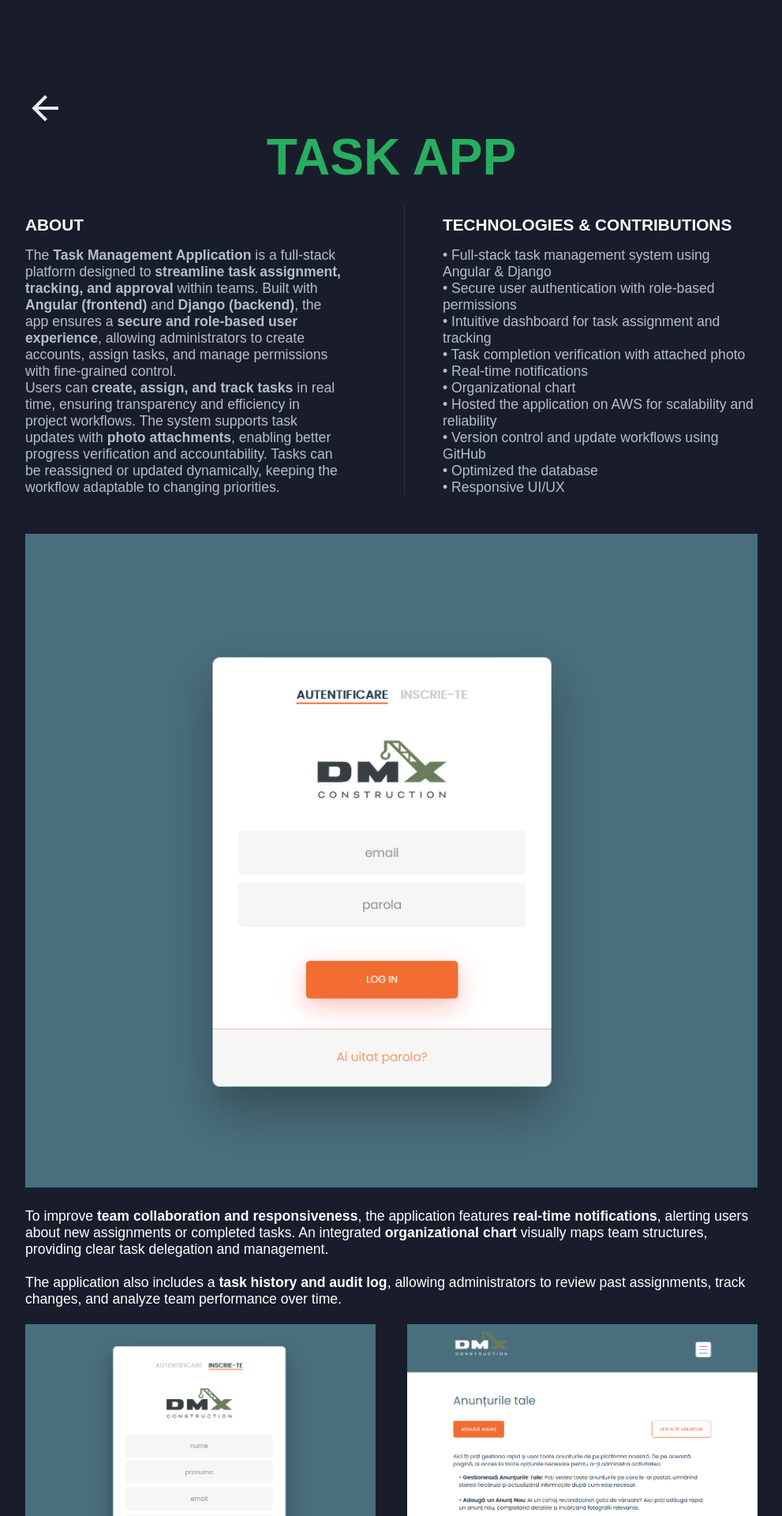
After one commit to OvidiuTim/flask-portfolio, a Flask app: page /project/taskapp in a window 1280 px wide. The commit adds this page. Shown: the top 1920 px of the page at 79% size, without its empty margins (144-1135 px from the left). Run offline with Flask 3, Linux system fonts and the light colour scheme; some libraries are stand-ins or nearby versions.

Commit message:
portfolio flask
portfolio flask

```diff
--- a/main.py
+++ b/main.py
@@ -4,18 +4,6 @@ import smtplib
 import requests
 
 
-'''
-Red underlines? Install the required packages first:
-Open the Terminal in PyCharm (bottom left).
-
-On Windows type:
-python -m pip install -r requirements.txt
-
-On MacOS type:
-pip3 install -r requirements.txt
-
-This will install the packages from requirements.txt for this project.
-'''
 
 app = Flask(__name__)
 
@@ -58,10 +46,18 @@ def thelake():
     return render_template("thelakehome.html")
 
 
+@app.route("/project/formwork")
+def formwork():
+    return render_template("formwork.html")
 
 
+@app.route("/project/inventory")
+def inventory():
+    return render_template("inventory.html")
 
-
+@app.route("/project/taskapp")
+def taskapp():
+    return render_template("taskapp.html")
 
 
 
--- /dev/null
+++ b/templates/taskapp.html
@@ -0,0 +1,112 @@
+<!DOCTYPE html>
+<html lang="en">
+<head>
+    <meta charset="UTF-8">
+    <meta http-equiv="X-UA-Compatible" content="IE=edge">
+    <meta name="viewport" content="width=device-width, initial-scale=1.0">
+    <title>Portfolio</title>
+    <link rel="stylesheet" href="../static/styles/styles.css">
+    <link rel="preconnect" href="https://fonts.googleapis.com">
+    <link rel="preconnect" href="https://fonts.gstatic.com" crossorigin>
+    <link rel="stylesheet" href="https://cdnjs.cloudflare.com/ajax/libs/font-awesome/5.15.4/css/all.min.css" integrity="sha512-1ycn6IcaQQ40/MKBW2W4Rhis/DbILU74C1vSrLJxCq57o941Ym01SwNsOMqvEBFlcgUa6xLiPY/NS5R+E6ztJQ==" crossorigin="anonymous" referrerpolicy="no-referrer" />
+    <link href="https://cdnjs.cloudflare.com/ajax/libs/font-awesome/5.15.4/css/all.min.css" rel="stylesheet">
+    <script src="https://kit.fontawesome.com/303bd79ef7.js" crossorigin="anonymous"></script>
+    <link href="https://fonts.googleapis.com/css2?family=Material+Symbols+Outlined" rel="stylesheet" />
+</head>
+
+<body class="main-content">
+    <main>
+        <section class="container active" id="blogs">
+            <div class="blogs-content">
+                <div class="main-title">
+                    <a class="goback"  data-id="portfolio">
+                        <img src="../static/img/icon/back.png" alt="">
+                    </a>
+                    <h2>
+                        <span id="main-text"> Task App</span>
+                        <span class="bg-text"></span>
+                      </h2>
+                      <br>
+
+                      <div class="timeline">
+                        <div class="timeline-item" id="about">
+                            <h5 style="text-align: left; "> About</h5>
+
+                            <p>
+
+                            The <b>Task Management Application</b> is a full-stack platform designed to <b>streamline task assignment, tracking, and approval</b> within teams. Built with <b>Angular (frontend)</b> and <b>Django (backend)</b>, the app ensures a <b>secure and role-based user experience</b>, allowing administrators to create accounts, assign tasks, and manage permissions with fine-grained control.</p> <p>Users can <b>create, assign, and track tasks</b> in real time, ensuring transparency and efficiency in project workflows. The system supports task updates with <b>photo attachments</b>, enabling better progress verification and accountability. Tasks can be reassigned or updated dynamically, keeping the workflow adaptable to changing priorities.</p>
+
+
+                            </p>
+                        </div>
+                        <div class="timeline-item" id="tasks">
+                            <h5 style="text-align: left;"> Technologies & Contributions </h5>
+                            <p>
+                                &#8226; Full-stack task management system using Angular & Django <br>
+                                &#8226; Secure user authentication with role-based permissions <br>
+                                &#8226; Intuitive dashboard for task assignment and tracking <br>
+                                &#8226; Task completion verification with attached photo <br>
+                                &#8226; Real-time notifications  <br>
+                                &#8226; Organizational chart <br>
+                                &#8226; Hosted the application on AWS for scalability and reliability <br>
+                                &#8226; Version control and update workflows using GitHub <br>
+                                &#8226; Optimized the database  <br>
+                                &#8226; Responsive UI/UX <br>
+
+
+                            </p>
+                        </div>
+                    </div>
+
+                    <img id="main-img" src="../static/img/formwork.png" alt="">
+                    <br>
+                    <br>
+                    <p id="main-text-description1">
+                        To improve <b>team collaboration and responsiveness</b>, the application features <b>real-time notifications</b>, alerting users about new assignments or completed tasks. An integrated <b>organizational chart</b> visually maps team structures, providing clear task delegation and management.</p>
+                    <br>
+                        <p>
+                            The application also includes a <b>task history and audit log</b>, allowing administrators to review past assignments, track changes, and analyze team performance over time.</p>
+
+
+                    <br>
+                    <div class="images-wrapper">
+                        <img src="../static/img/cofraje-signin.png" alt="">
+                        <img src="../static/img/cofraje-profile.png" alt="">
+                    </div>
+                    <br>
+
+                    <p>The <b>Task Management App</b> was designed to improve <b>task delegation and progress tracking</b> across teams. Administrators can easily assign tasks, update descriptions, and monitor progress in one centralized system, reducing communication gaps and improving efficiency.</p> <p>One of the key features of the application is the <b>photo proof attachment system</b>, ensuring that completed tasks are visually verified before being marked as done. This feature adds an extra layer of accountability and quality control.</p>
+                    <br>
+                    <p>The integration of <b>real-time notifications</b> keeps users informed about task updates instantly. Whether it’s a new task assignment, status change, or approval, users receive timely alerts, reducing delays and improving workflow coordination.</p> <p>Built with <b>scalability in mind</b>, the system is hosted on <b>AWS</b> and designed for seamless updates via <b>GitHub version control</b>. This ensures the application remains stable, secure, and adaptable to growing team needs while maintaining an intuitive and efficient user experience.</p>
+
+                    <br>
+
+                    <div class="btn-con" style="justify-self: center;">
+                        <a href="https://cofraje.dmxconstruction.ro/" class="main-btn" target="_blank" rel="noopener noreferrer">
+                            <span class="btn-text">Visit website</span>
+                            <span class="btn-icon"><i class="fas fa-globe"></i></span>
+                        </a>
+                    </div>
+                </div>
+
+
+            </div>
+        </section>
+
+    </main>
+
+
+    <script src="app.js"></script>
+
+    <!-- Google tag (gtag.js) -->
+    <script async src="https://www.googletagmanager.com/gtag/js?id=G-3MS3FLLRNN"></script>
+    <script>
+    window.dataLayer = window.dataLayer || [];
+    function gtag(){dataLayer.push(arguments);}
+    gtag('js', new Date());
+
+    gtag('config', 'G-3MS3FLLRNN');
+    </script>
+
+</body>
+</html>
--- a/templates/thelakehome.html
+++ b/templates/thelakehome.html
@@ -37,7 +37,7 @@
                             </p>
                         </div>
                         <div class="timeline-item" id="tasks">
-                            <h5 style="text-align: left;"> Tasks/Tools</h5>
+                            <h5 style="text-align: left;"> Technologies & Contributions </h5>
                             <p>
                                 &#8226; Developed the website framework using Angular <br>
                                 &#8226; Built the back-end with Django & Django REST Framework <br>
```
Also changed, not shown: templates/formwork.html (+7 -7 lines), templates/inventory.html (added, +109 -0 lines).
